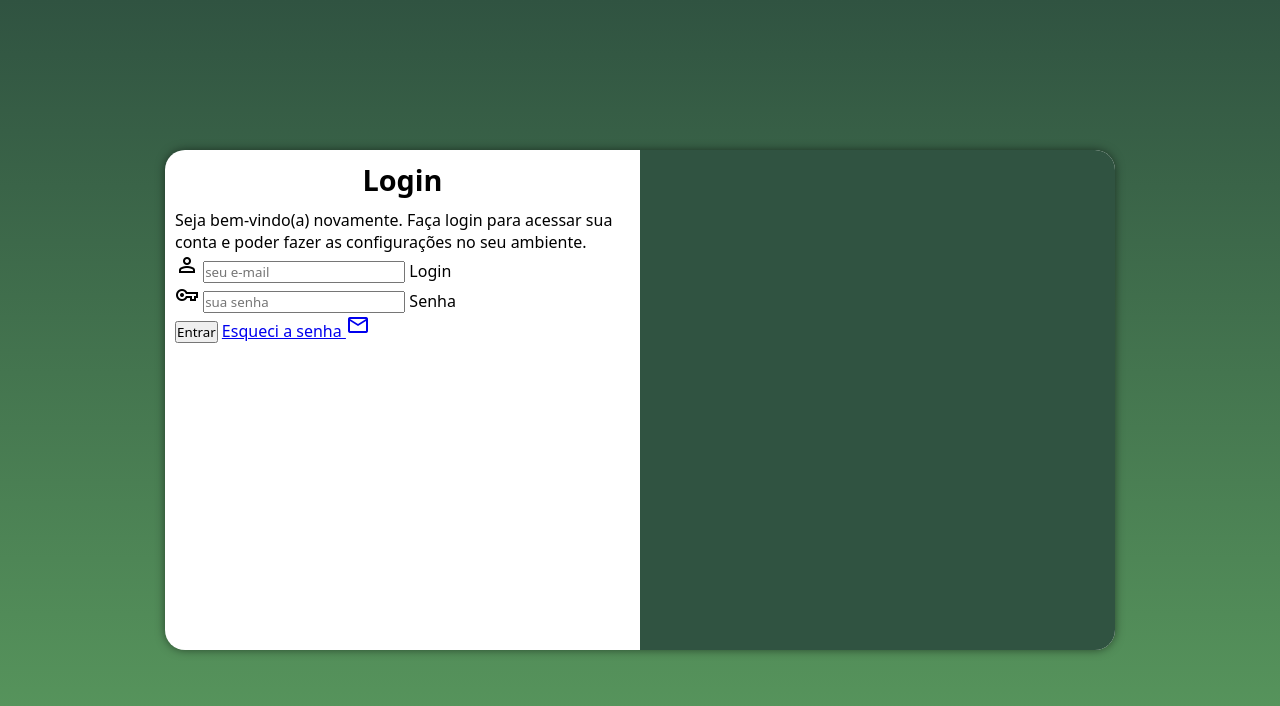
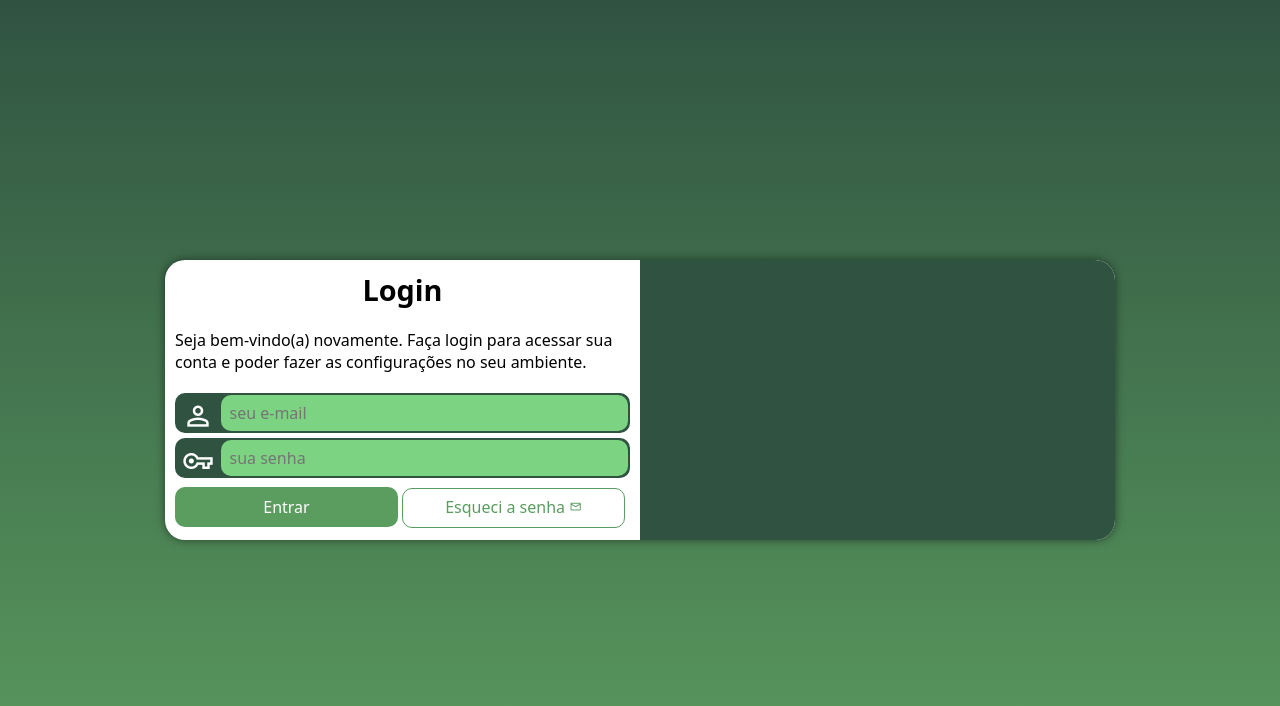
Before and after one commit to joaocuculo/projeto-login, a plain HTML site: page index.html in a window 1280 px wide. Drawn offline with nearby package versions, Linux system fonts and the light colour scheme.

Commit message:
fim da estilização do projeto

```diff
--- a/estilos/media-query.css
+++ b/estilos/media-query.css
@@ -8,6 +8,7 @@
 
     section#login {
         width: 80vw;
+        height: 280px;
     }
 
     section#login > div#imagem {
@@ -30,6 +31,7 @@
 
     section#login {
         width: 950px;
+        height: 280px;
     }
 
     section#login > div#imagem {
@@ -49,5 +51,16 @@
 
     div#form > p {
         font-size: 1em;
+        margin: 20px 0px;
+    }
+
+    form > input[type=submit] {
+        width: 49%;
+        display: inline-block;
+    }
+
+    form > a.botao {
+        width: 49%;
+        display: inline-block;
     }
 }
--- a/estilos/style.css
+++ b/estilos/style.css
@@ -29,7 +29,6 @@ section#login {
     position: absolute;
     top: 50%;
     left: 50%;
-    transform: translate(-50%, -50%);
     overflow: hidden;
 
     background-color: white;
@@ -38,6 +37,7 @@ section#login {
     border-radius: 20px;
     box-shadow: 0px 0px 10px rgba(0, 0, 0, 0.5);
 
+    transform: translate(-50%, -50%);
     transition: width .3s, heigth .3s;
     transition-timing-function: ease;
 }
@@ -63,3 +63,79 @@ div#form > h1 {
 div#form > p {
     font-size: 0.8em;
 }
+
+form > div.campo {
+    background-color: #305341;
+    border: 2px solid #305341;
+    display: block;
+    width: 100%;
+    height: 40px;
+    border-radius: 10px;
+    margin: 5px 0px;
+}
+
+div.campo > label {
+    display: none;
+}
+
+div.campo > span {
+    color: white;
+    /*background-color: black;*/
+    font-size: 2em;
+    width: 40px;
+    padding: 5px;
+}
+
+div.campo > input {
+    background-color: #7cd382;
+    font-size: 1em;
+    height: 100%;
+    width: calc(100% - 44.5px);
+    border: none;
+    border-radius: 10px;
+    transform: translateY(-13px);
+}
+
+div.campo > input:focus-within {
+    background-color: white;
+}
+
+form > input[type=submit] {
+    display: block;
+    font-size: 1em;
+    width: 100%;
+    height: 40px;
+    background-color: #5b9c5f;
+    color: white;
+    border: none;
+    border-radius: 10px;
+    cursor: pointer;
+}
+
+form > input[type=submit]:hover {
+    background-color: #3e6940;
+}
+
+form > a.botao {
+    display: block;
+    text-align: center;
+    text-decoration: none;
+    font-size: 1em;
+    width: 100%;
+    height: 40px;
+    padding-top: 7px;
+    margin-top: 5px;
+    background-color: white;
+    border: 1px solid #5b9c5f;
+    border-radius: 10px;
+    color: #5b9c5f;
+}
+
+form > a.botao:hover {
+    background-color: #3e6940;
+    color: white;
+}
+
+form > a.botao > span {
+    font-size: 0.8em;
+}
--- a/index.html
+++ b/index.html
@@ -19,16 +19,16 @@
                 <form action="login.php" method="post" autocomplete="on">
                     <div class="campo">
                         <span class="material-symbols-outlined">person</span>
-                        <input type="email" name="login" id="ilogin" placeholder="seu e-mail" autocomplete="email" required maxlength="30">
+                        <input type="email" name="login" id="ilogin" placeholder="  seu e-mail" autocomplete="email" required maxlength="30">
                         <label for="ilogin">Login</label>
                     </div>
                     <div class="campo">
                         <span class="material-symbols-outlined">vpn_key</span>
-                        <input type="password" name="senha" id="isenha" placeholder="sua senha" autocomplete="current-password" required minlength="8" maxlength="20">
+                        <input type="password" name="senha" id="isenha" placeholder="  sua senha" autocomplete="current-password" required minlength="8" maxlength="20">
                         <label for="isenha">Senha</label>
                     </div>
                     <input type="submit" value="Entrar">
-                    <a href="esqueci.html">Esqueci a senha <span class="material-symbols-outlined">mail</span></a>
+                    <a href="esqueci.html" class="botao">Esqueci a senha <span class="material-symbols-outlined">mail</span></a>
                 </form>
             </div>
         </section>
```
